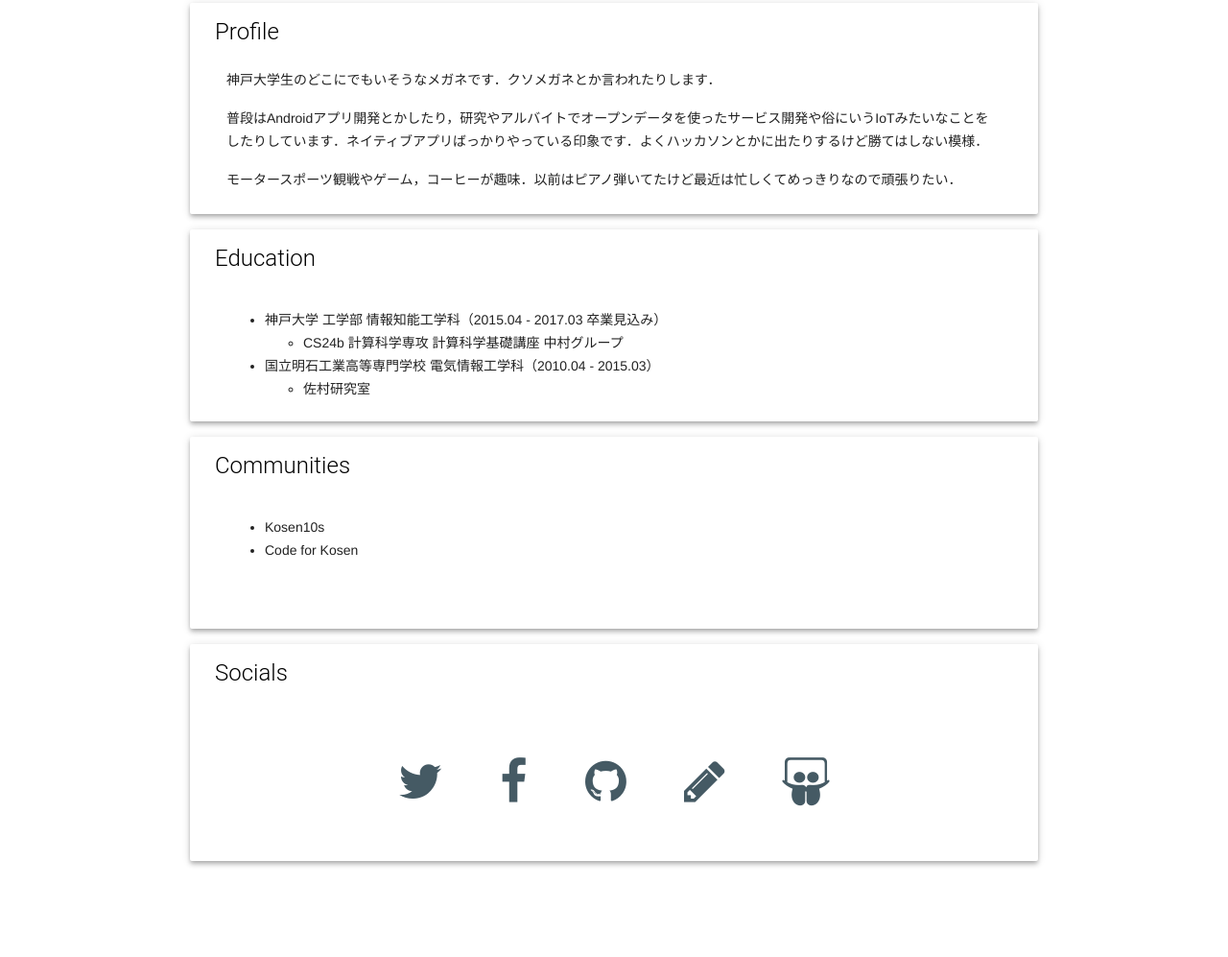
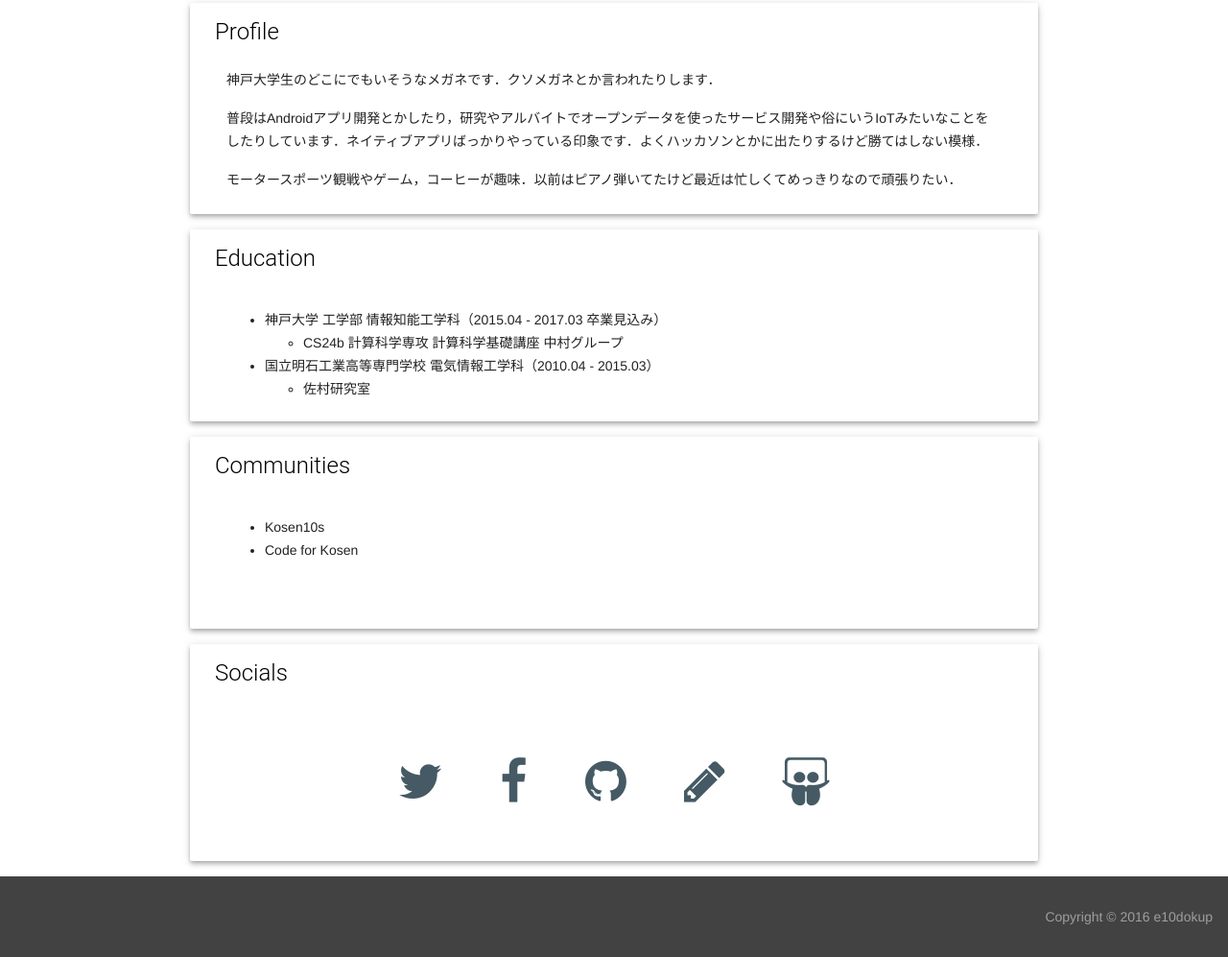
Before and after one commit to e10dokup/dokup-portfolio, a website: page index.html in a window 1280 px wide and 1255 px high. Shown: the part 258-1255 px from the top of the page at 96% size. Drawn offline with nearby package versions, Linux system fonts and the light colour scheme; files that its build step writes are made by us from their sources.

Commit message:
Add footer

```diff
--- a/index.html
+++ b/index.html
@@ -101,6 +101,11 @@
                     </div>
                 </div>
             </div>
+            <footer class="mdl-mini-footer">
+                <div class="mdl-mini-footer__right-section">
+                    Copyright &copy; 2016 e10dokup
+                </div>
+            </footer>
         </main>
     </div>
     <script src="/node_modules/material-design-lite/material.min.js"></script>
```
